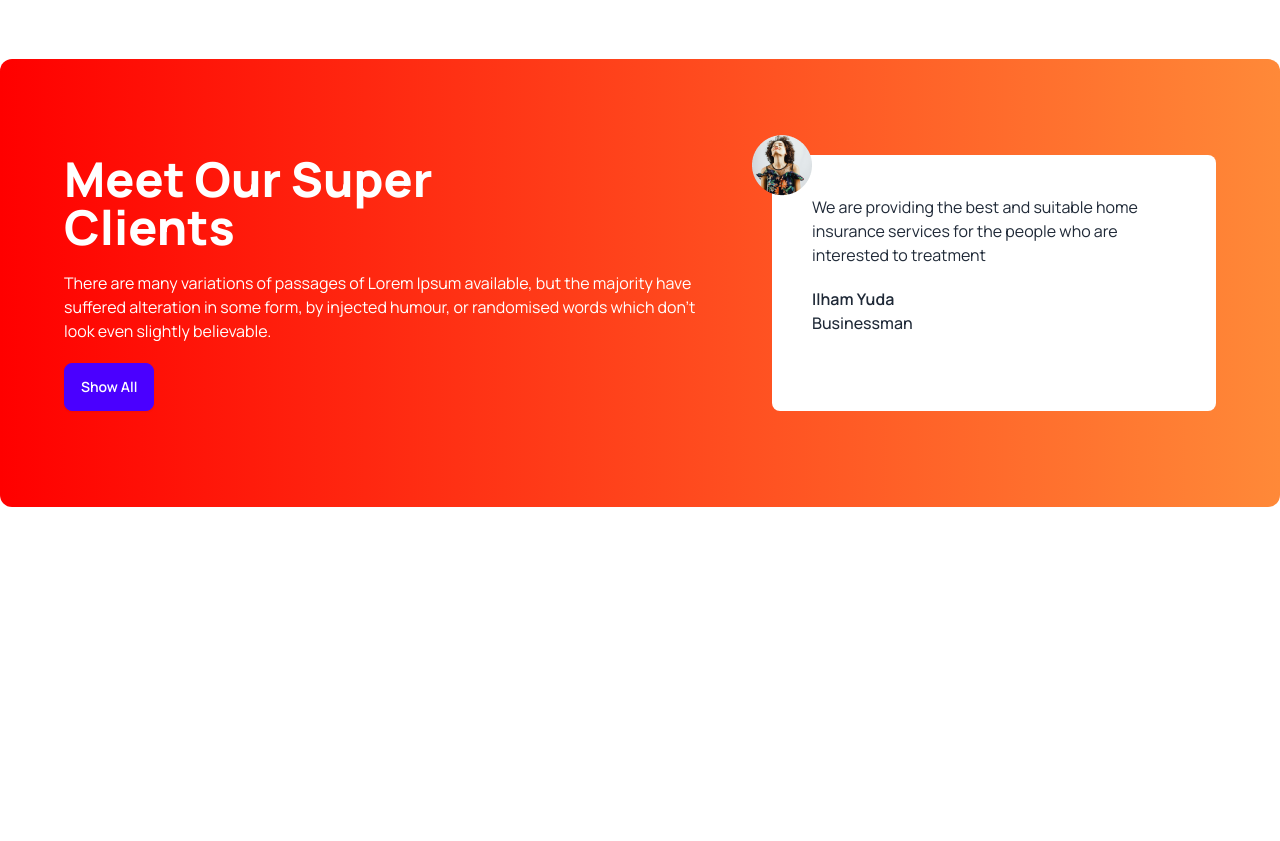
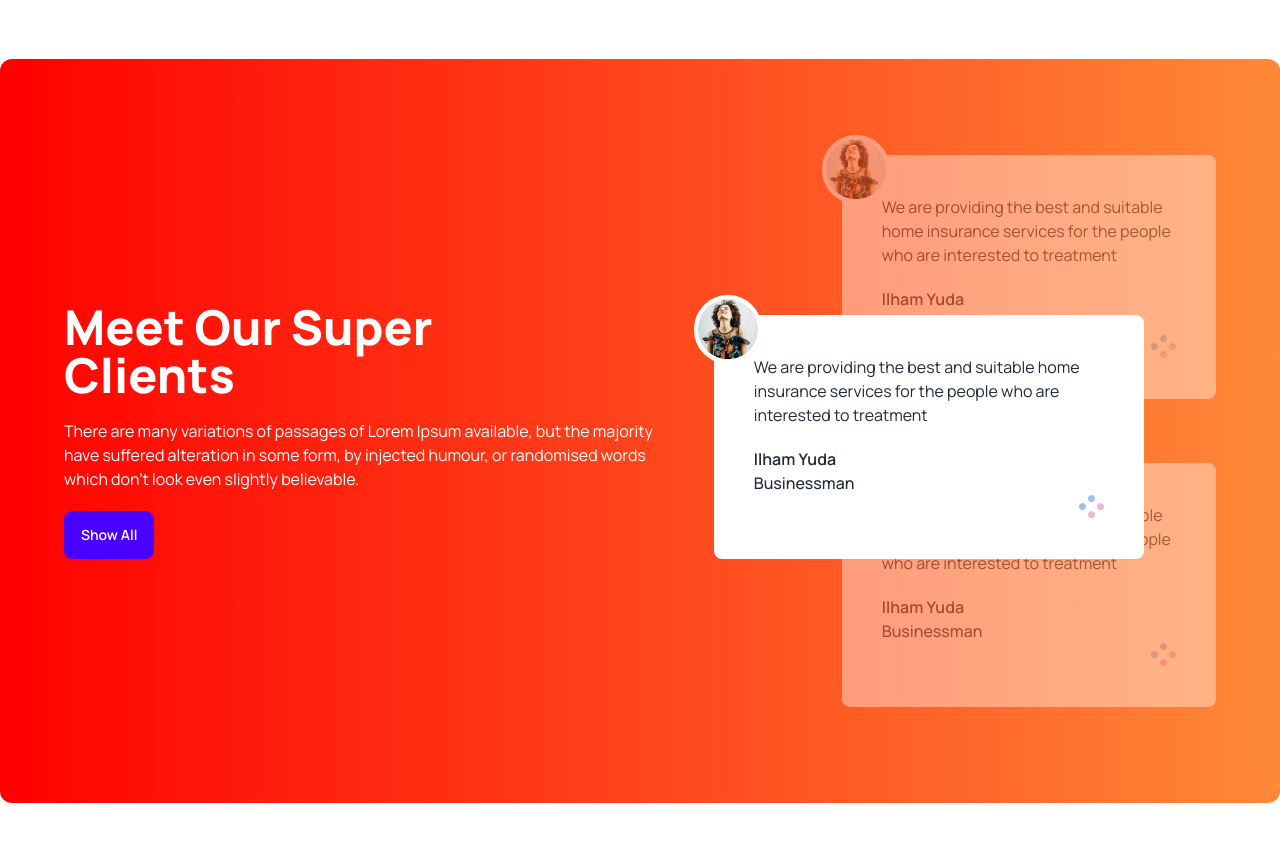
Before and after one commit to HprogrammerArif/TEA-HOUSE-dUI, a plain HTML site: page index.html in a window 1280 px wide. Shown: the part 1680-2521 px from the top of the page. Before the commit the page ends 2283 px from the top, so only its background shows below. Drawn offline with nearby package versions, Linux system fonts and the light colour scheme.

Commit message:
added review section

```diff
--- a/index.html
+++ b/index.html
@@ -139,6 +139,8 @@
 
     <!-- super client section -->
     <section class="my-24 flex flex-col lg:flex-row gap-12 rounded-xl bg-gradient-to-r from-[#F00] to-[#FF8938] px-16 py-24">
+
+      <div class="flex items-center lg:pr-28">
         <div class="space-y-5">
           <h2 class="text-5xl font-extrabold text-white">Meet Our Super <br>
             Clients</h2>
@@ -147,11 +149,40 @@
             </p>
             <button class="btn btn-primary text-white">Show All</button>
         </div>
-      <div class="p-10 rounded-lg bg-white relative">
-        <img class="absolute -top-5 -left-5" src="images/client.png" alt="">
+      </div>
+
+        <!-- review contant -->
+        <div class="relative">
+          <!-- next review -->
+      <div class="relative z-10 mb-16 p-10 opacity-40 rounded-lg bg-white">
+        <img class="absolute -top-5 -left-5 border-4 border-white rounded-full bg-white" src="images/client.png" alt="">
         <p>We are providing the best and suitable home insurance services for the people who are interested to treatment</p>
         <h4 class="font-semibold mt-5">Ilham Yuda</h4>
         <p class="font-medium">Businessman</p>
+        <div class="flex justify-end">
+          <img src="images/circles.png" alt="">
+        </div>
+      </div>
+          <!-- current review -->
+      <div class="absolute z-20 top-40 lg:-left-32 lg:w-[430px] p-10 rounded-lg bg-white">
+        <img class="absolute -top-5 -left-5 border-4 border-white rounded-full bg-white" src="images/client.png" alt="">
+        <p>We are providing the best and suitable home insurance services for the people who are interested to treatment</p>
+        <h4 class="font-semibold mt-5">Ilham Yuda</h4>
+        <p class="font-medium">Businessman</p>
+        <div class="flex justify-end">
+          <img src="images/circles.png" alt="">
+        </div>
+      </div>
+          <!-- previous review -->
+      <div class="relative z-10 p-10 opacity-40 rounded-lg bg-white">
+        <img class="absolute -top-5 -left-5 border-4 border-white rounded-full bg-white" src="images/client.png" alt="">
+        <p>We are providing the best and suitable home insurance services for the people who are interested to treatment</p>
+        <h4 class="font-semibold mt-5">Ilham Yuda</h4>
+        <p class="font-medium">Businessman</p>
+        <div class="flex justify-end">
+          <img src="images/circles.png" alt="">
+        </div>
+      </div>
     </div>
     </section>
    </main>
```
Lines whose indentation alone changed are shown as unchanged.
